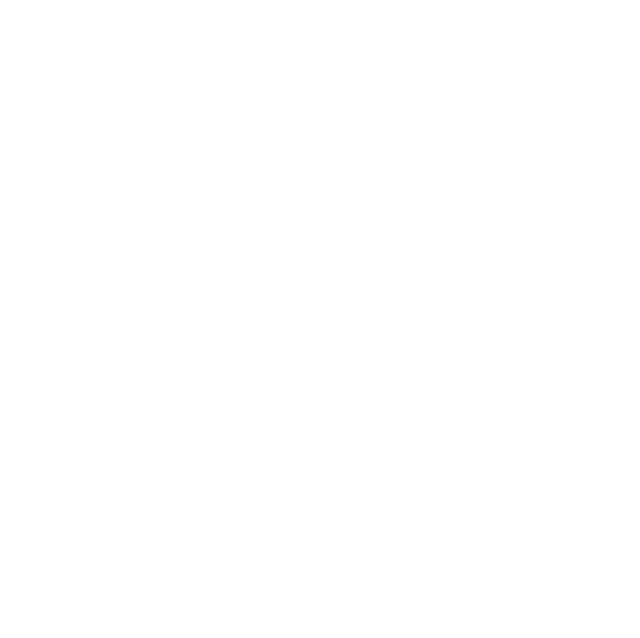
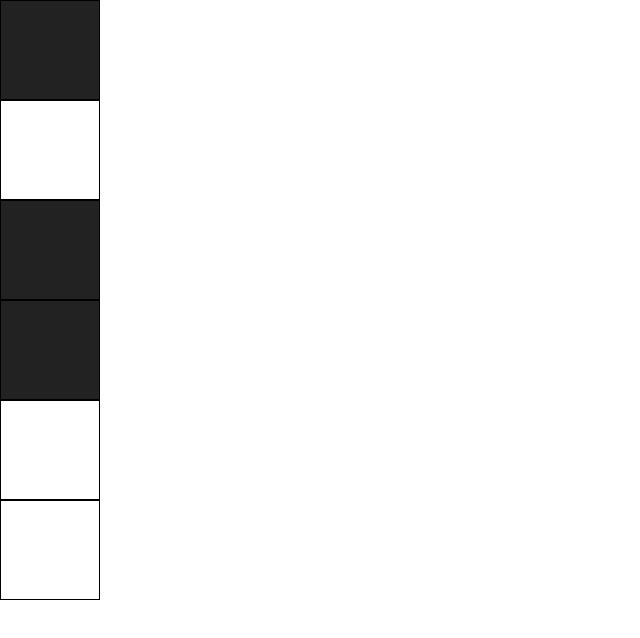
Before and after one commit to HectorInglese/TSX-RPG, a React (Create React App) app: page / in a window 1280 px wide. Shown: the top 638 px of the page, without its empty margins (0-640 px from the left). Built offline with nearby package versions, Linux system fonts and the light colour scheme.

Commit message:
Desarrollo de paso de props

```diff
--- a/src/App.css
+++ b/src/App.css
@@ -0,0 +1,11 @@
+*{
+    box-sizing: border-box;
+    margin: 0;
+    padding: 0;
+}
+
+.boxesDiv{
+    width: 100px;
+    height: 100px;
+    border: 1px solid;
+}
--- a/src/App.tsx
+++ b/src/App.tsx
@@ -1,16 +1,27 @@
 import React, { FC , useState } from 'react';
+
+import boxprop from './json/boxes';
+import BoxProps from './Interfaces/boxInterface';
+
 import Boxes from './Components/Boxes';
-import boxprop from './json/boxes';
+
 import "./App.css"
 
 function App() {
 
   const [square, setSquare] = useState()
 
+  const toggle = ({id} : BoxProps) =>{
+    console.log("Clicked " + id)
+    return true
+  }
+
   const squares = boxprop.map(square => (
     <Boxes
+      key={square.id}
       id={square.id}
       on={square.on}
+      toggle = {toggle}
     />
   ))
   return (
--- a/src/Components/Boxes.tsx
+++ b/src/Components/Boxes.tsx
@@ -1,17 +1,19 @@
 import React from 'react'
+import BoxProps from '../Interfaces/boxInterface'
 
-interface BoxProps {
-    id : number,
-    on : boolean
-}
 
-const Boxes: React.FC<BoxProps> = ({id , on} : BoxProps ) =>{
+const Boxes: React.FC<BoxProps> = ({id , on, toggle} : BoxProps ) =>{
 
-    console.log(id , on)
+    const styles = {
+        backgroundColor: on ? "#222222" : "transparent"
+    }
 
-    return(
-        <div className='boxesDiv'>
-
+    return (
+        <div
+            style={styles}
+            className="boxesDiv"
+            onClick={()=>toggle(id)}
+        >
         </div>
     )
 }
--- /dev/null
+++ b/src/Interfaces/boxInterface.ts
@@ -0,0 +1,5 @@
+export default interface BoxProps {
+    id : number,
+    on : boolean
+    toggle( a : number) : boolean
+}
```
